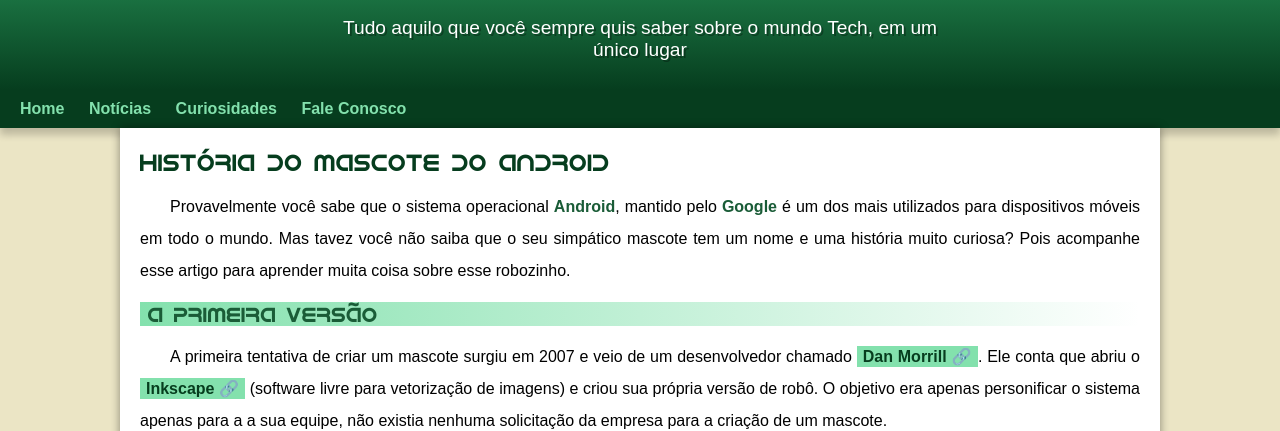
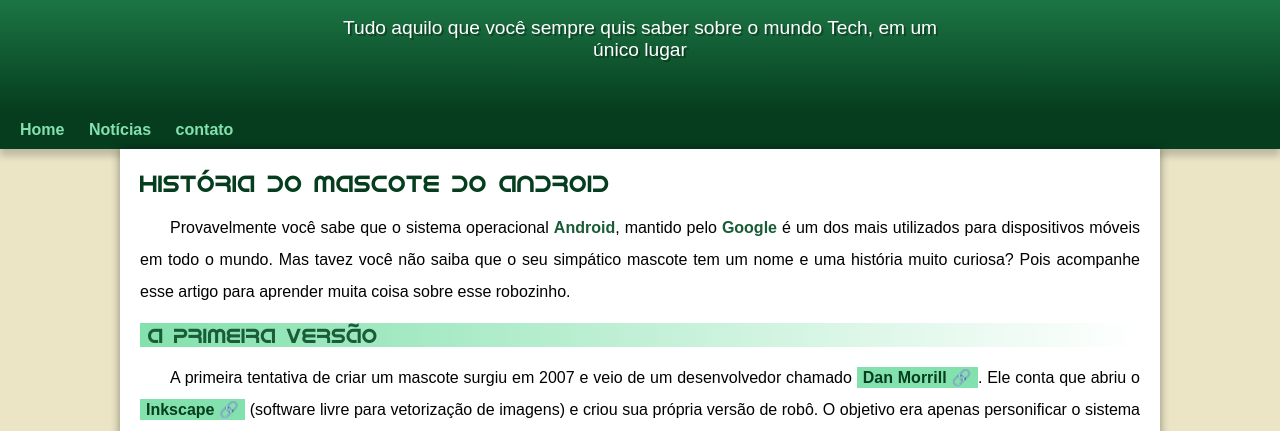
Before and after one commit to GustavoFroehlich/projeto-android, a plain HTML site: page index.html in a window 1280 px wide. Shown: the part 100-531 px from the top of the page. Drawn offline with Linux system fonts and the light colour scheme.

Commit message:
problema de  padding resolvido

```diff
--- a/index.html
+++ b/index.html
@@ -16,8 +16,7 @@
     <nav>
         <a href="#">Home</a>
         <a href="#">Notícias</a>
-        <a href="#">Curiosidades</a>
-        <a href="#">Fale Conosco</a>
+        <a href="#">contato</a>
     </nav>
     <main>
         <article>
--- a/style/style.css
+++ b/style/style.css
@@ -58,7 +58,7 @@ header > p {
     padding-right: 10px;
     padding-left: 10px;
     margin: auto;
-    margin-bottom: 20px;
+    padding-bottom: 50px;
     text-shadow: 2px 2px 0px rgba(0, 0, 0, 0.315);
 }
 
@@ -179,7 +179,6 @@ aside > h3 {
 aside > ul {
     list-style-type: '\2714\00A0\00A0';
     list-style-position: inside;
-    columns: 2;
 }
 
 footer{
```
